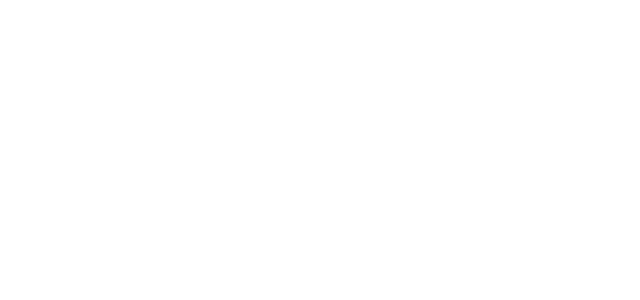
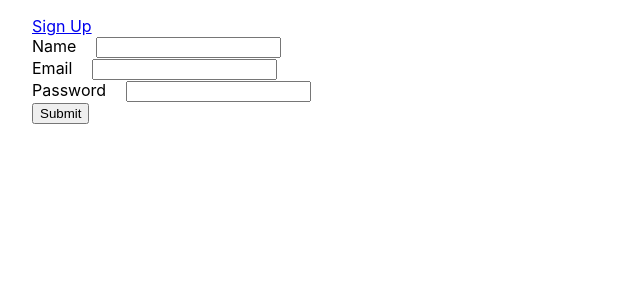
Before and after one commit to RenataCehajic/codaisseur-coders, a React (Create React App) app: page /signup in a window 1280 px wide. Shown: the top 300 px of the page, without its empty margins (0-640 px from the left). Built offline with nearby package versions, Linux system fonts and the light colour scheme.

Commit message:
Add signup functionality

```diff
--- a/src/App.js
+++ b/src/App.js
@@ -1,13 +1,18 @@
 import React from "react";
 import "./App.css";
-import { Switch, Route } from "react-router-dom";
+import { Switch, Route, Link } from "react-router-dom";
 import HomePage from "./pages/HomePage";
 import PostPage from "./pages/PostPage";
+import SignupPage from "./pages/SignupPage";
 
 export default function App() {
   return (
     <div>
+      <div>
+        <Link to="/signup">Sign Up</Link>
+      </div>
       <Switch>
+        <Route path="/signup" component={SignupPage} />
         <Route path="/" component={HomePage} exact />
         <Route path="/post/:id" component={PostPage} />
       </Switch>
--- /dev/null
+++ b/src/pages/SignupPage.js
@@ -0,0 +1,62 @@
+import React, { useState } from "react";
+import { useDispatch } from "react-redux";
+import { signUp } from "../store/user/actions";
+import { useHistory } from "react-router-dom";
+
+export default function SignupPage() {
+  const [formData, setFormData] = useState({
+    name: "",
+    email: "",
+    password: "",
+  });
+
+  const dispatch = useDispatch();
+  const history = useHistory();
+
+  const onFieldChange = (e) => {
+    console.log("field changed", e.target.name);
+    setFormData({ ...formData, [e.target.name]: e.target.value });
+  };
+
+  const onFormSubmit = (e) => {
+    e.preventDefault();
+    console.log("Form submitted with values", formData);
+    const { name, email, password } = formData;
+    dispatch(signUp(name, email, password, history));
+  };
+
+  return (
+    <div>
+      <form onSubmit={onFormSubmit}>
+        <div>
+          <label style={{ marginRight: 20 }}>Name</label>
+          <input
+            type="text"
+            value={formData.name}
+            name="name"
+            onChange={onFieldChange}
+          ></input>
+        </div>
+        <div>
+          <label style={{ marginRight: 20 }}>Email</label>
+          <input
+            type="text"
+            value={formData.email}
+            name="email"
+            onChange={onFieldChange}
+          ></input>
+        </div>
+        <div>
+          <label style={{ marginRight: 20 }}>Password</label>
+          <input
+            type="text"
+            value={formData.password}
+            name="password"
+            onChange={onFieldChange}
+          ></input>
+        </div>
+        <button type="submit">Submit</button>
+      </form>
+    </div>
+  );
+}
--- /dev/null
+++ b/src/store/axios.js
@@ -0,0 +1,5 @@
+import axios from "axios";
+
+export default axios.create({
+  baseURL: "https://codaisseur-coders-network.herokuapp.com",
+});
--- a/src/store/reducer.js
+++ b/src/store/reducer.js
@@ -1,10 +1,12 @@
 import { combineReducers } from "redux";
 import feedSliceReducer from "./feed/reducer";
 import postPageSliceReducer from "./postPage/reducer";
+import userReducer from "./user/reducer";
 
 const reducer = combineReducers({
   feed: feedSliceReducer,
   postPage: postPageSliceReducer,
+  user: userReducer,
 });
 
 export default reducer;
--- /dev/null
+++ b/src/store/user/actions.js
@@ -0,0 +1,26 @@
+import axios from "../axios";
+
+// {type, payload} regular actions
+//funtion type => thunks => we can do async and dispatch other stuff also
+
+const setLoading = () => ({ type: "user/loading" });
+
+const setToken = (jwt) => ({ type: "user/setToken", payload: jwt });
+
+export const signUp = (name, email, password, history) => async (
+  dispatch,
+  getState
+) => {
+  try {
+    console.log("thunk", name, email, password);
+    dispatch(setLoading());
+
+    const response = await axios.post("/signup", { name, email, password });
+
+    console.log(response.data.jwt);
+    dispatch(setToken(response.data.jwt));
+    history.push("/");
+  } catch (e) {
+    console.log(e.message);
+  }
+};
--- /dev/null
+++ b/src/store/user/reducer.js
@@ -0,0 +1,19 @@
+const initialState = {
+  token: null,
+  loading: false,
+};
+
+export default function userReducer(state = initialState, action) {
+  switch (action.type) {
+    case "user/loading": {
+      return { ...state, loading: true };
+    }
+    case "user/setToken": {
+      const jwt = action.payload;
+      return { ...state, token: jwt, loading: false };
+    }
+    default: {
+      return state;
+    }
+  }
+}
```
Also changed, not shown: src/store/user/selectors.js (added).
